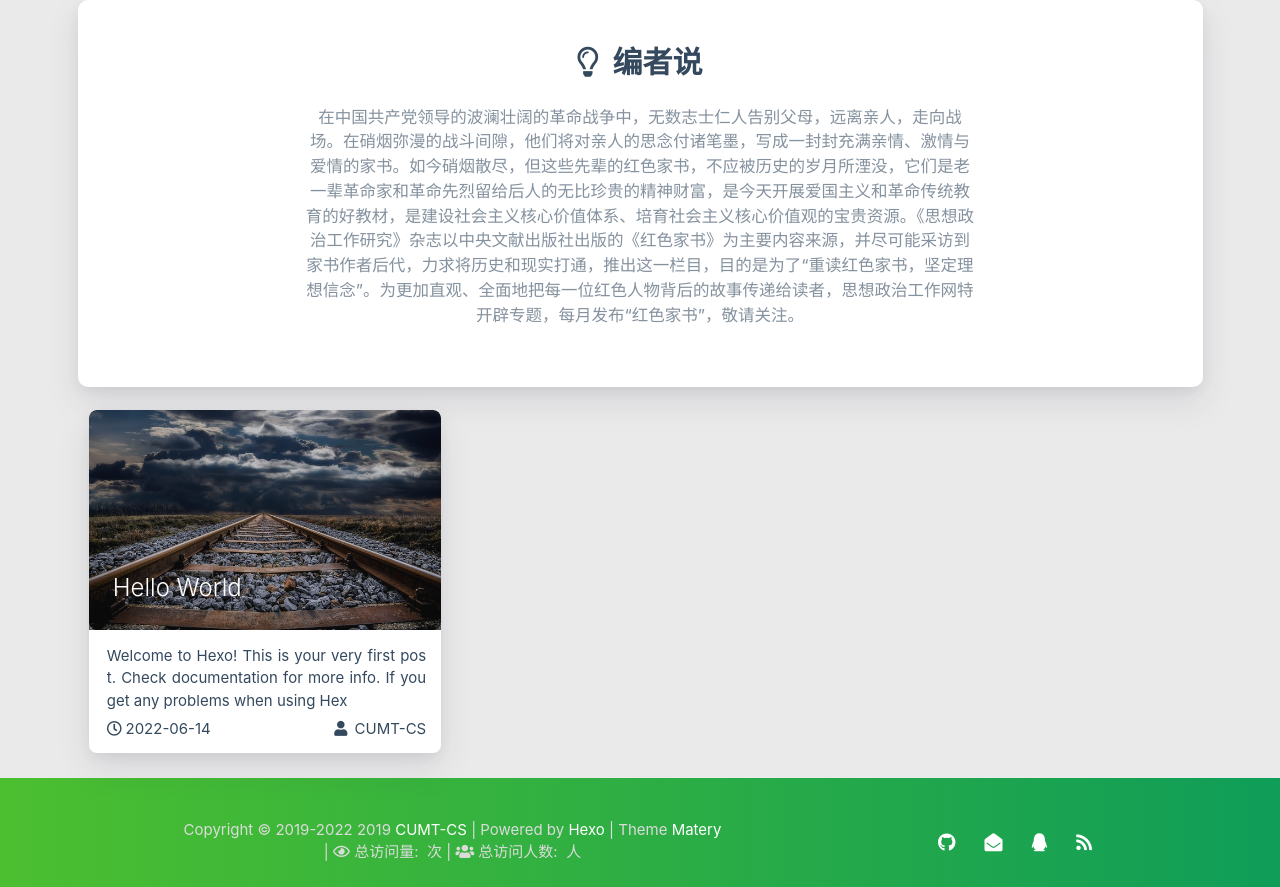
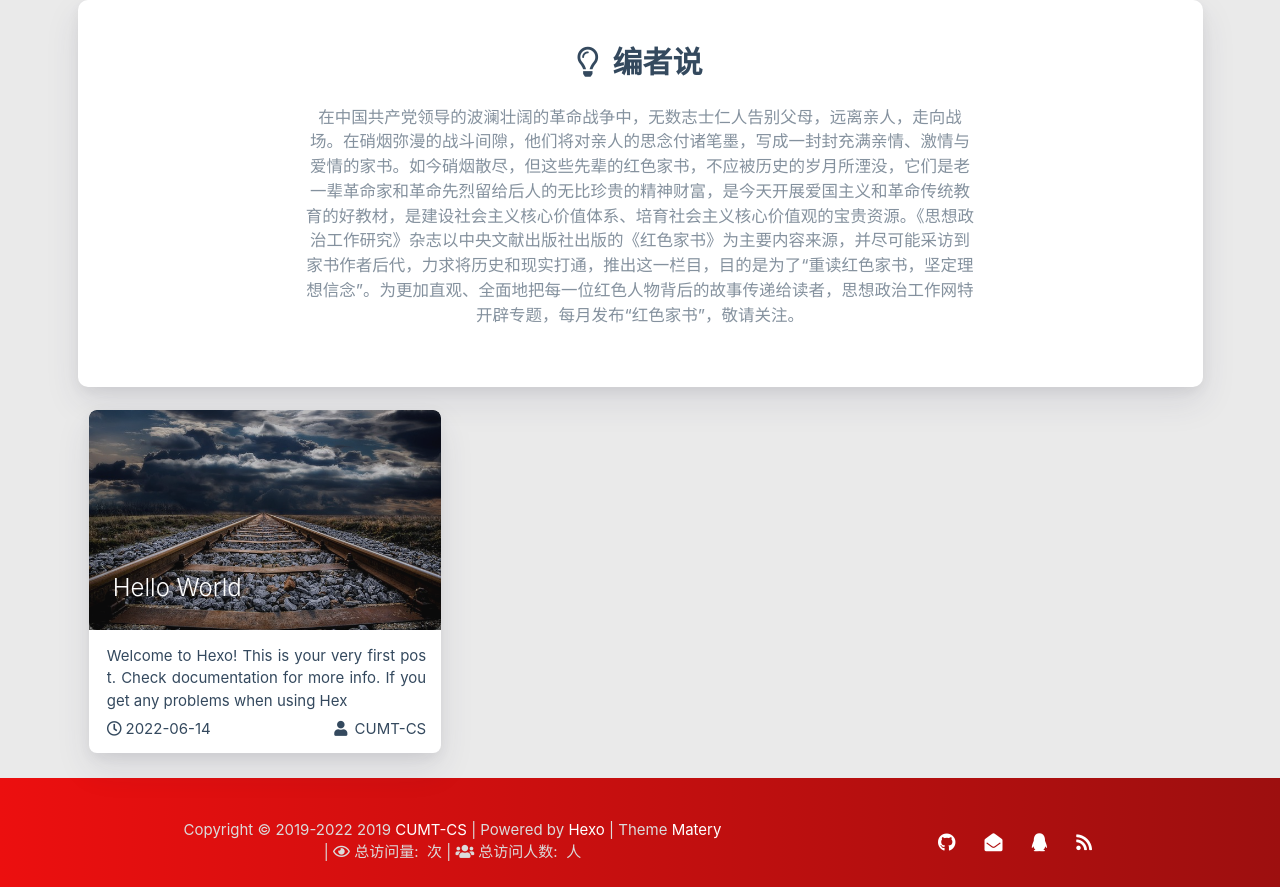
Before and after one commit to hongsejiashu/hongsejiashu.github.io, a plain HTML site: page index.html in a window 1280 px wide. Shown: the part 818-1705 px from the top of the page. Drawn offline with nearby package versions, Linux system fonts and the light colour scheme; some packages are replaced by stand-ins of ours; no server answers; a script that the page names is missing.

Commit message:
Site updated: 2022-06-14 20:48:39

```diff
--- a/css/matery.css
+++ b/css/matery.css
@@ -241,7 +241,7 @@ mark {
 }
 
 .bg-color {
-    background-image: linear-gradient(to right, #4cbf30 0%, #0f9d58 100%);
+    background-image: linear-gradient(to right, #ec0f0f 0%, #9d0f0f 100%);
 }
 
 .text-color {
@@ -592,7 +592,7 @@ header .go-back i {
     font-size: 2.5rem;
     font-weight: 400;
 }
-
+/*
 @-webkit-keyframes rainbow {
 
     0%,
@@ -683,7 +683,7 @@ header .go-back i {
         background: -moz-linear-gradient(135deg, rgba(233, 30, 99, 0.75) 0%, rgba(233, 30, 99, 0.65) 100%);
         background: -webkit-linear-gradient(135deg, rgba(2233, 30, 99, 0.75) 0%, rgba(233, 30, 99, 0.65) 100%);
     }
-}
+} */
 
 .index-card {
     margin-top: -10px;
```
